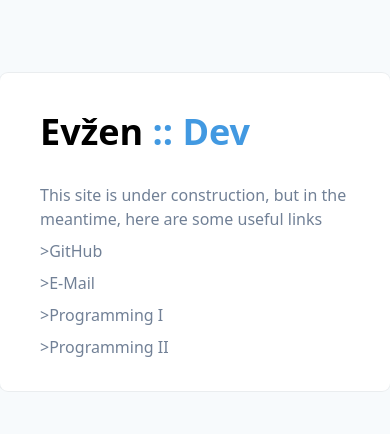
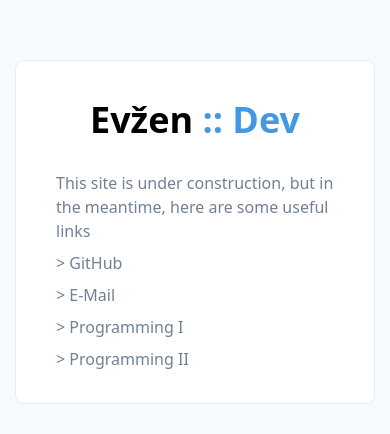
Before and after one commit to Eugleo/eugleo.github.io, a Next.js app: page / in a window 390 px wide. Shown: the part 190-624 px from the top of the page. Built offline with nearby package versions, Linux system fonts and the light colour scheme.

Commit message:
Update styling on mobile

```diff
--- a/pages/index.tsx
+++ b/pages/index.tsx
@@ -1,16 +1,18 @@
 import Head from 'next/head';
-import React from 'react';
+import React, { useEffect } from 'react';
 
 function Link({ to, children }: { to: string; children: string }) {
   return (
     <a href={to} className="capitalize hover:text-blue-500 text-gray-600 transform duration-100">
-      &gt;
-      {children}
+      &gt; {children}
     </a>
   );
 }
 
 export default function Home() {
+  useEffect(() => {
+    document.documentElement.lang = 'cs';
+  });
   return (
     <div className="bg-gray-100 min-h-screen w-full">
       <Head>
@@ -24,9 +26,9 @@ export default function Home() {
         <meta name="theme-color" content="#38a169" />
       </Head>
 
-      <main className=" min-h-screen mx-auto flex flex-col justify-center items-center w-full">
-        <div className="px-10 py-8 max-w-2xl rounded-lg shadow-xs bg-white">
-          <h1 className="text-4xl font-black mb-6">
+      <main className="min-h-screen mx-auto flex flex-col justify-center items-center w-full">
+        <div className="px-10 py-8 max-w-lg mx-4 rounded-lg shadow-xs bg-white">
+          <h1 className="text-4xl font-black mb-6 text-center w-full sm:text-left ">
             Evžen
             <span className="text-blue-500"> :: Dev</span>
           </h1>
```
